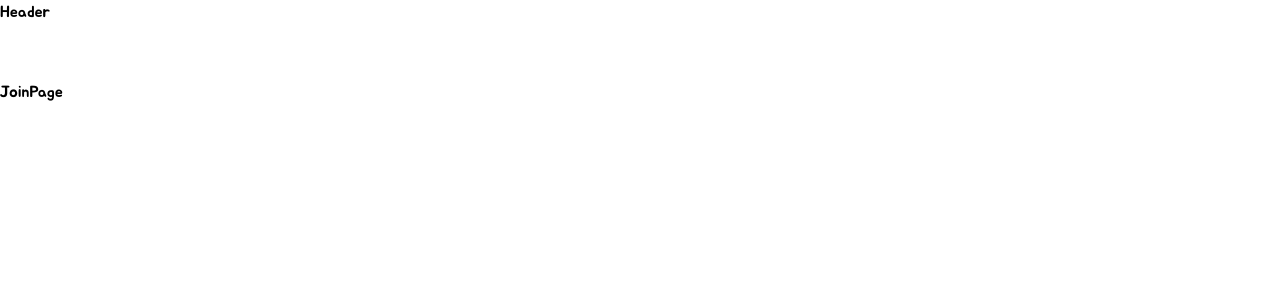
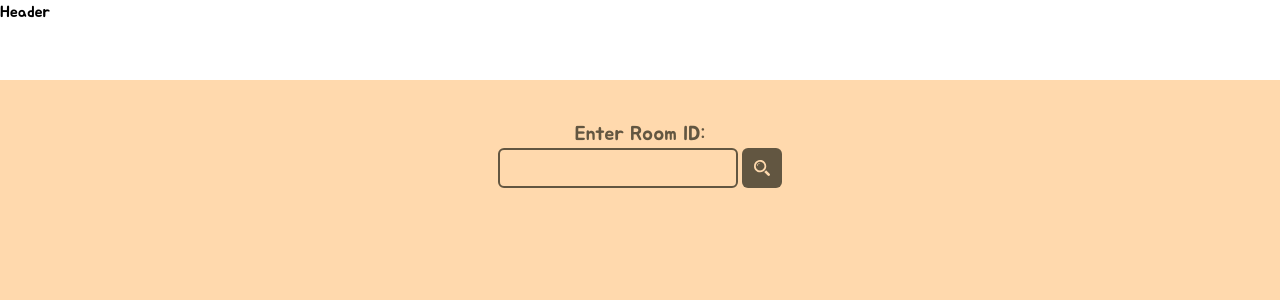
Before and after one commit to nadobrranichh/scribbble, a React (Vite) app: page /join in a window 1280 px wide. Shown: the top 300 px of the page. Built offline with nearby package versions, Linux system fonts and the light colour scheme.

Commit message:
feat: added joinpage to look for rooms and join them

```diff
--- /dev/null
+++ b/src/components/Room.tsx
@@ -0,0 +1,8 @@
+export default function Room() {
+  return (
+    <div className="w-2/5 border-2 rounded-xl border-secondary text-secondary text-center pb-8">
+      <p className="text-xl">Room ABCD-1234-WXYZ</p>
+      <p>X users drawing</p>
+    </div>
+  );
+}
--- a/src/pages/JoinPage.tsx
+++ b/src/pages/JoinPage.tsx
@@ -1,3 +1,21 @@
+import Button from "../components/Button";
+import SearchIcon from "../assets/search-icon.svg";
+
 export default function JoinPage() {
-  return <div>JoinPage</div>;
+  return (
+    <main className="flex-1 flex flex-col items-center bg-main gap-3">
+      <div className="py-10">
+        <p className="text-secondary text-center text-xl">Enter Room ID:</p>
+        <input
+          name="room-id"
+          type="text"
+          className="border-2 border-secondary rounded-md text-xl h-10 align-top text-center w-60 text-secondary"
+          maxLength={14}
+        />
+        <Button className="ml-1 p-3">
+          <img src={SearchIcon} className="w-4" />
+        </Button>
+      </div>
+    </main>
+  );
 }
```
Also changed, not shown: src/assets/search-icon.svg (added).
